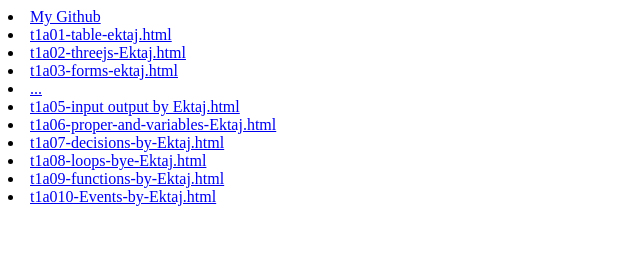
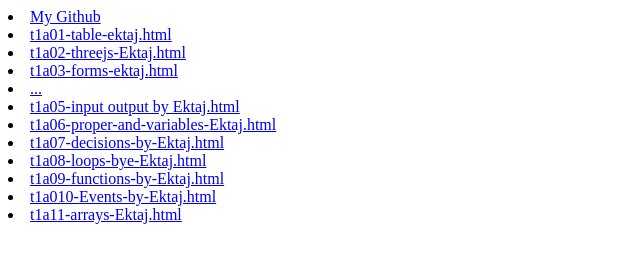
Before and after one commit to ektaj2493/ektaj43, a plain HTML site: page index.html in a window 1280 px wide. Shown: the whole page, without its empty margins (0-640 px from the left). Drawn offline with Linux system fonts and the light colour scheme.

Commit message:
Add link to t1a11-arrays-Ektaj.html

```diff
--- a/index.html
+++ b/index.html
@@ -23,3 +23,4 @@
         <li><a href="t1a09-functions-by-Ektaj.html">t1a09-functions-by-Ektaj.html</a></li>
 
         <li><a href="t1a010-Events-by-Ektaj.html">t1a010-Events-by-Ektaj.html</a></li>
+        <li><a href="t1a11-arrays-Ektaj.html">t1a11-arrays-Ektaj.html</a></li>
```
